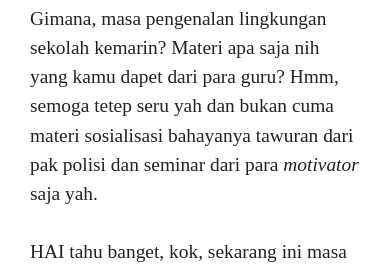
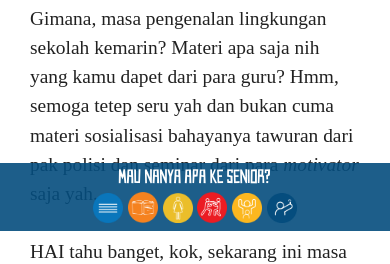
Before and after one commit to MochizukiFuadei/hai-sekolah, a plain HTML site: page index.html in a window 390 px wide. Shown: the part 588-852 px from the top of the page. Drawn offline with Linux system fonts and the light colour scheme; a web font is replaced by a local one.

Commit message:
ntap jiwa

```diff
--- a/assets/css/style.css
+++ b/assets/css/style.css
@@ -24,13 +24,6 @@ body{
     font-family: gotham;
     font-size:2.3vh;
     position: relative;
-}
-.menu{
-    text-align: center;
-    position: fixed;
-    width: 7%;
-    right:3%;
-    top:20%;
 }
 .menu .title{
     font-family: kings!important;
@@ -298,6 +291,13 @@ strong{
     .margintop{
         margin-top:150px;
     }
+    .menu{
+        text-align: center;
+        position: fixed;
+        width: 7%;
+        right:3%;
+        top:20%;
+    }
     .cover-0{
         background:url('../images/0/1-cover.jpg') no-repeat #FFF;
         background-size:100%;
@@ -524,6 +524,17 @@ strong{
     }
 }
 @media only screen and (max-width: 480px) {
+    .menu{
+        text-align: center;
+        position: fixed;
+        color:#FFF;
+        width: 100%;
+        bottom:3%;
+        background:rgba(5, 77, 126, 0.9);
+    }
+    .menu a img{
+        width:30px;
+    }
     .margintop{
         margin-top:0;
     }
--- a/index.html
+++ b/index.html
@@ -727,14 +727,14 @@
         </div>
     </section>
 
-    <div class="menu hide-on-small-only show-on-medium-and-up">
-        <div class="title">Mau Nanya<br>Apa Ke Senior?</div>
-        <a href="#page-pengantar"><img src="assets/images/3/1-Pengantar.png" width="50px"></a><br>
-        <a href="#page-akademis"><img src="assets/images/3/2-Akademis.png" width="50px"></a><br>
-        <a href="#page-gebet"><img src="assets/images/3/3-Fresh Girls.png" width="50px"></a><br>
-        <a href="#page-tawuran"><img src="assets/images/3/4-Tawuran.png" width="50px"></a><br>
-        <a href="#page-senioritas"><img src="assets/images/3/5-Senioritas.png" width="50px"></a><br>
-        <a href="#page-hits"><img src="assets/images/3/6-Anak Hits.png" width="50px"></a>
+    <div class="menu">
+        <div class="title">Mau Nanya Apa Ke Senior?</div>
+        <a href="#page-pengantar"><img src="assets/images/3/1-Pengantar.png" ></a>
+        <a href="#page-akademis"><img src="assets/images/3/2-Akademis.png" ></a>
+        <a href="#page-gebet"><img src="assets/images/3/3-Fresh Girls.png" ></a>
+        <a href="#page-tawuran"><img src="assets/images/3/4-Tawuran.png" ></a>
+        <a href="#page-senioritas"><img src="assets/images/3/5-Senioritas.png" ></a>
+        <a href="#page-hits"><img src="assets/images/3/6-Anak Hits.png" ></a>
     </div>
     <script src="assets/js/jquery.min.js"></script>
 
```
